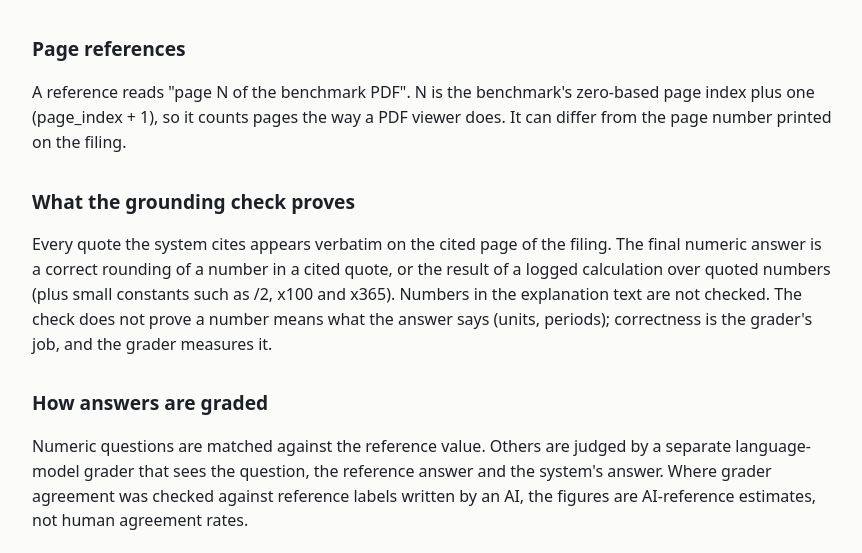
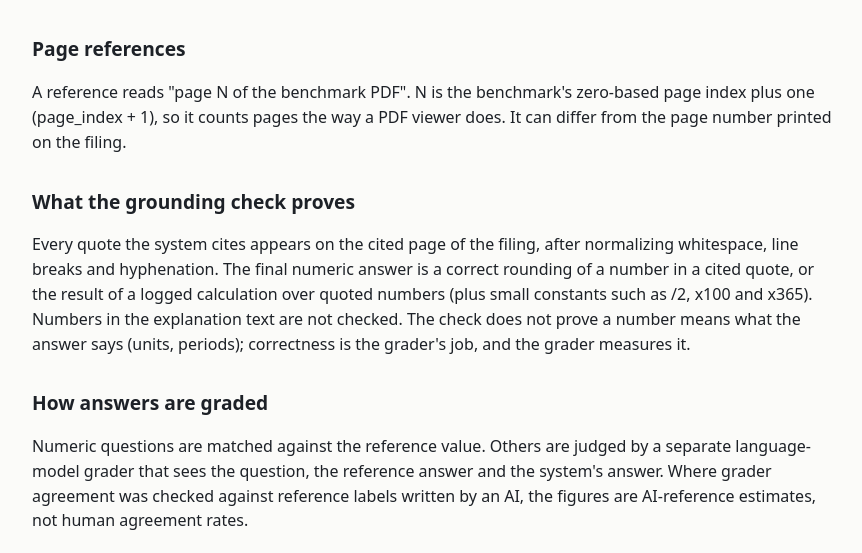
Before and after one commit to cbai96cbai/footnote, a Python web app: template src/footnote/site/templates/about.html in a window 1280 px wide. Shown: the part 505-1058 px from the top of the page, without its empty margins (208-1070 px from the left). Run offline with Jinja, Linux system fonts and the light colour scheme; the template is opened without the code that fills it, so the values that code supplies are empty.

Commit message:
State the quote check's normalization on the about page

```diff
--- a/src/footnote/site/templates/about.html
+++ b/src/footnote/site/templates/about.html
@@ -27,7 +27,8 @@ one (page_index + 1), so it counts pages the way a PDF viewer does. It can diffe
 number printed on the filing.</p>
 
 <h2>What the grounding check proves</h2>
-<p>Every quote the system cites appears verbatim on the cited page of the filing. The final
+<p>Every quote the system cites appears on the cited page of the filing, after normalizing whitespace, line breaks and
+hyphenation. The final
 numeric answer is a correct rounding of a number in a cited quote, or the result of a logged
 calculation over quoted numbers (plus small constants such as /2, x100 and x365). Numbers in the
 explanation text are not checked. The check does not prove a number means what the answer says
```
Also changed, not shown: tests/site/test_build.py (+1 -1 lines).
